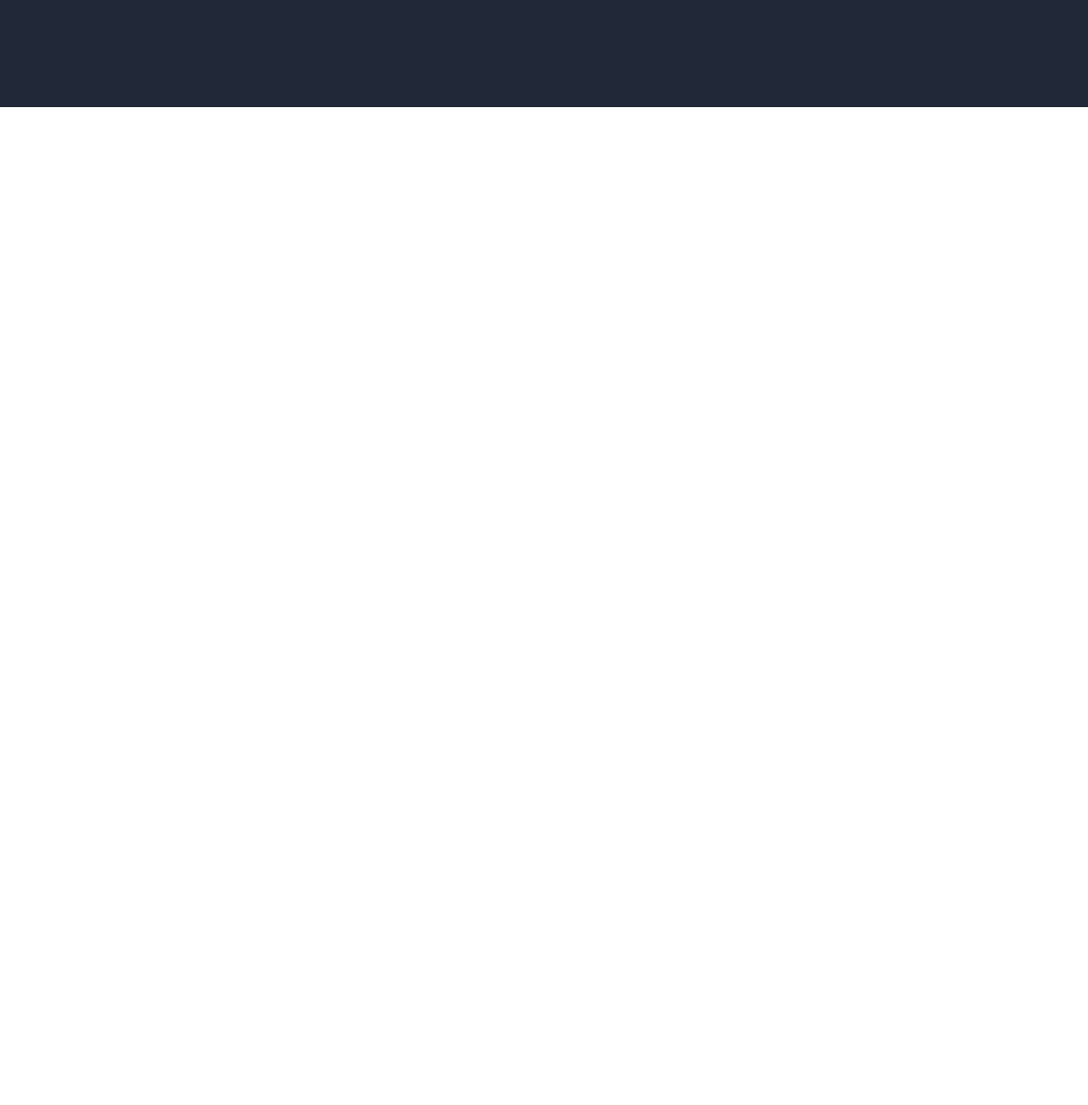
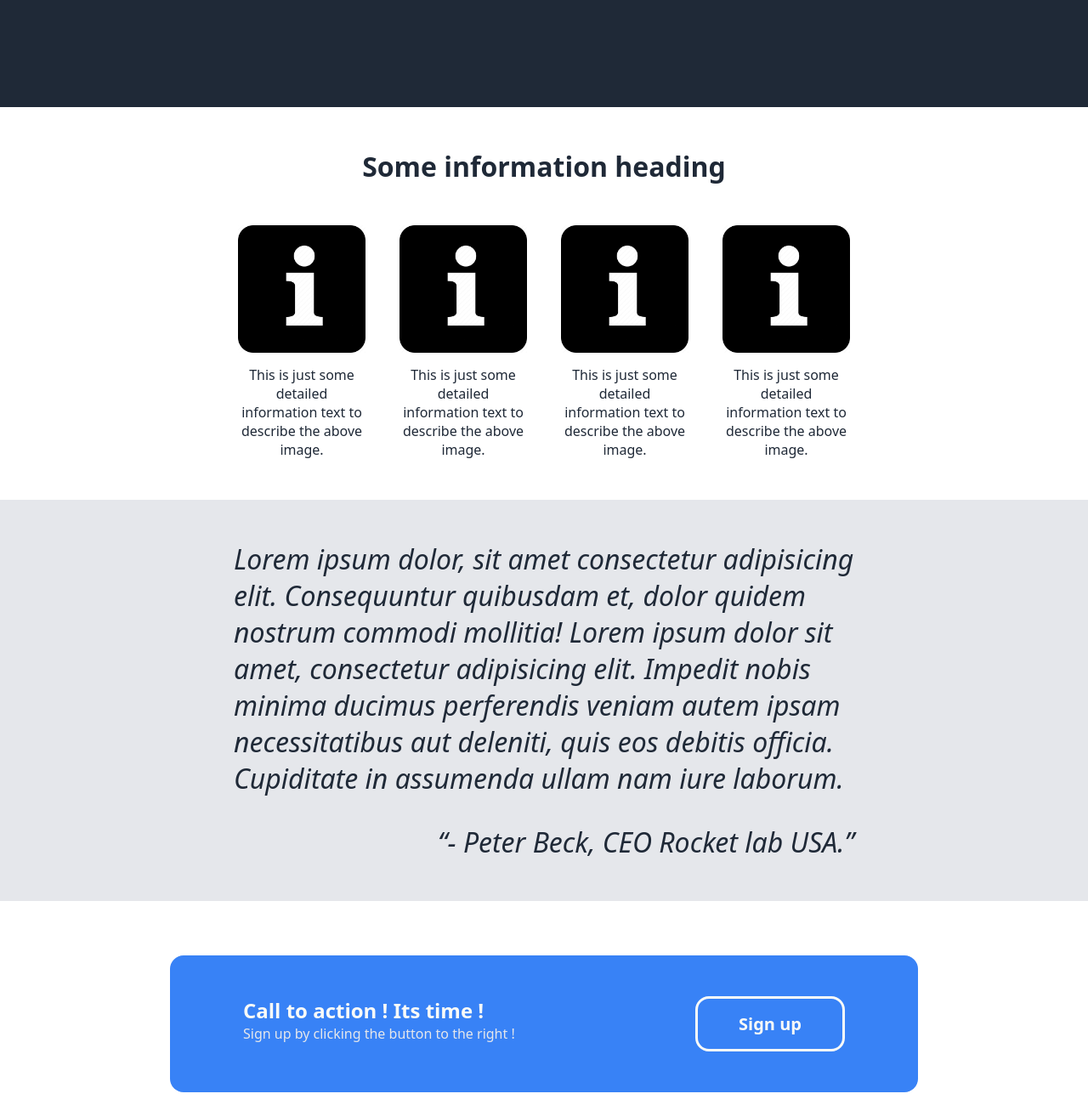
Before and after one commit to Martynas0/Odin_landing_page, a plain HTML site: page index.html in a window 1280 px wide. Shown: the part 660-1960 px from the top of the page at 85% size. Before the commit the page ends 800 px from the top, so only its background shows below. Drawn offline with Linux system fonts and the light colour scheme.

Commit message:
Complete 2 folowing sections and a call to action part

```diff
--- a/index.html
+++ b/index.html
@@ -27,5 +27,44 @@
             </div>
         </div>
 
+        <div class="second-row-container">
+
+            <h2>Some information heading</h2>
+            <div class="info-slides">
+                <div class="slide">
+                    <img src="images/Information.png" alt="info image">
+                    <p>This is just some detailed information text to describe the above image.</p>
+                </div>
+                <div class="slide">
+                    <img src="images/Information.png" alt="info image">
+                    <p>This is just some detailed information text to describe the above image.</p>
+                </div>
+                <div class="slide">
+                    <img src="images/Information.png" alt="info image">
+                    <p>This is just some detailed information text to describe the above image.</p>
+                </div>
+                <div class="slide">
+                    <img src="images/Information.png" alt="info image">
+                    <p>This is just some detailed information text to describe the above image.</p>
+                </div>
+            </div>
+
+        </div>
+
+        <div class="third-row-container">
+            <p>Lorem ipsum dolor, sit amet consectetur adipisicing elit. Consequuntur quibusdam et, dolor quidem nostrum commodi mollitia! Lorem ipsum dolor sit amet, consectetur adipisicing elit. Impedit nobis minima ducimus perferendis veniam autem ipsam necessitatibus aut deleniti, quis eos debitis officia. Cupiditate in assumenda ullam nam iure laborum.</p>
+            <q>- Peter Beck, CEO Rocket lab USA.</q>
+        </div>
+
+        <div class="fourth-row-container">
+            <div class="fourth-row-left">
+                <h2>Call to action ! Its time !</h2>
+                <p>Sign up by clicking the button to the right !</p>
+            </div>
+            <div class="fourth-row-right">
+                <button>Sign up</button>
+            </div>
+        </div>
+
     </body>
 </html>
--- a/style.css
+++ b/style.css
@@ -78,3 +78,85 @@
 }
 
 /* -------------------------------------------- */
+
+
+.second-row-container {
+    padding: 48px 275px;
+}
+
+.second-row-container h2 {
+  font-size: 32px;
+  color: #1f2937;
+  padding-bottom: 48px;
+  text-align: center;
+}
+
+.info-slides {
+    display: flex;
+    justify-content: center;
+    gap: 40px;
+}
+
+.slide {
+    text-align: center;
+    width: 150px;
+    color: #1f2937;
+}
+
+.info-slides img {
+    width: 150px;
+    height: 150px;
+    margin-bottom: 10px;
+}
+
+/* --------------------------------------- */
+
+.third-row-container {
+    background-color: #e5e7eb;
+    color: #1f2937;
+    padding: 48px 275px;
+    font-size: 32px;
+    font-style: italic;
+}
+
+.third-row-container q {
+   display: block;
+   text-align: right;
+   font-weight: 500;
+   margin-top: 32px;
+}
+
+/* -------------------------- */
+
+.fourth-row-container {
+    margin: 64px 200px;
+    padding: 48px 86px;
+    background-color: #3882f6;
+    color: #e5e7eb;
+    border-radius: 16px;
+    display: flex;
+    justify-content: center;
+}
+
+.fourth-row-container h2 {
+    color: #f9faf8;
+}
+
+.fourth-row-left {
+  flex: 2;
+}
+
+.fourth-row-right {
+  flex: 1;
+  text-align: right;
+}
+
+.fourth-row-right button {
+    font-size: 20px;
+    font-weight: 900;
+    padding: 16px 48px;
+    background-color: #3882f6;
+    color: #f9faf8;
+    border-radius: 16px;
+    border: 3px solid #f9faf8;
+}
```
Also changed, not shown: images/Information.png (added).
